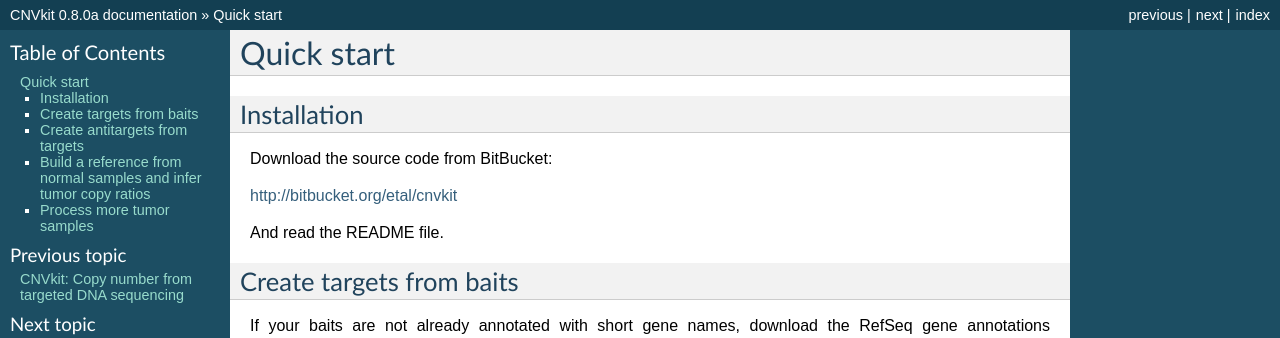
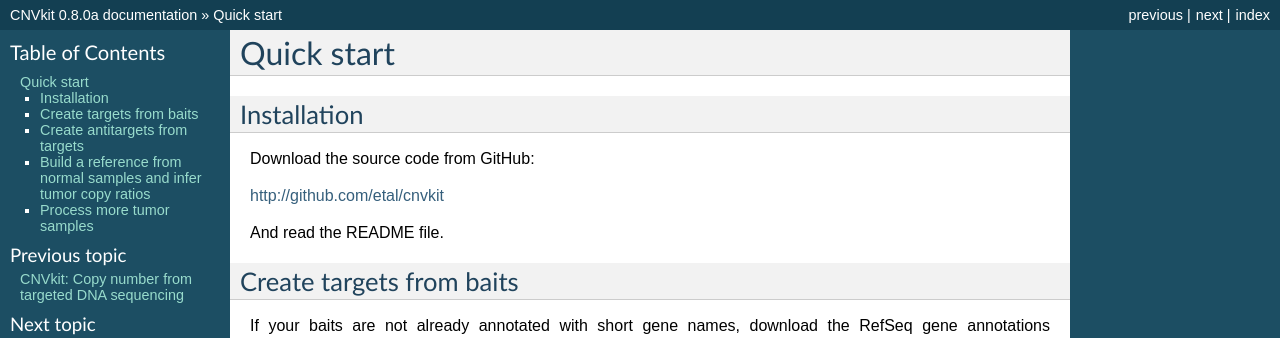
Before and after one commit to etal/cnvkit, a Sphinx documentation site: the page built from doc/quickstart.rst, in a window 1280 px wide. Shown: the top 338 px of the page. Built offline with Sphinx 7.4.7, drawn with Linux system fonts in a browser that asks for light colours.

Commit message:
doc: github is now the canonical source

```diff
--- a/doc/quickstart.rst
+++ b/doc/quickstart.rst
@@ -4,9 +4,9 @@
 Installation
 ------------
 
-Download the source code from BitBucket:
+Download the source code from GitHub:
 
-http://bitbucket.org/etal/cnvkit
+http://github.com/etal/cnvkit
 
 And read the README file.
 
```
